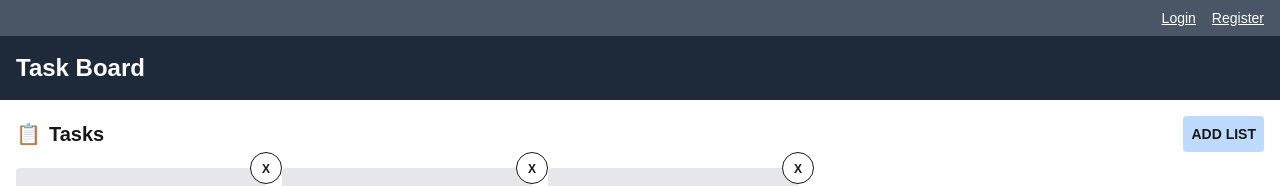
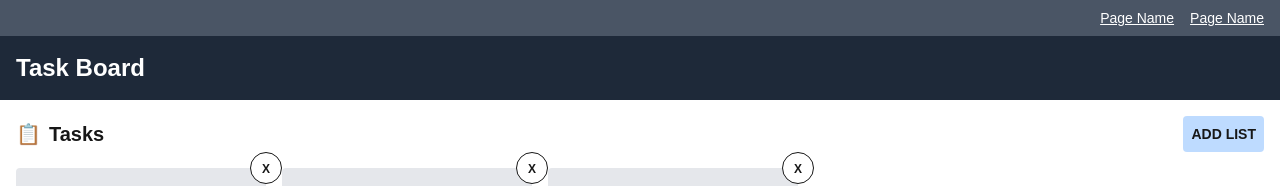
Before and after one commit to garydavisonos/task-board, a Next.js app: page / in a window 1280 px wide. Shown: the top 186 px of the page. Built offline with nearby package versions, Linux system fonts and the light colour scheme.

Commit message:
Adding placeholder names

```diff
--- a/src/resources/blocks/Header.tsx
+++ b/src/resources/blocks/Header.tsx
@@ -5,12 +5,12 @@ const Header = () => {
   const utilityNavLinks: NavItemProps[] = [
     {
       href: '/',
-      label: 'Login',
+      label: 'Page Name',
       id: 12
     },
     {
       href: '/',
-      label: 'Register',
+      label: 'Page Name',
       id: 123
     }
   ];
```
